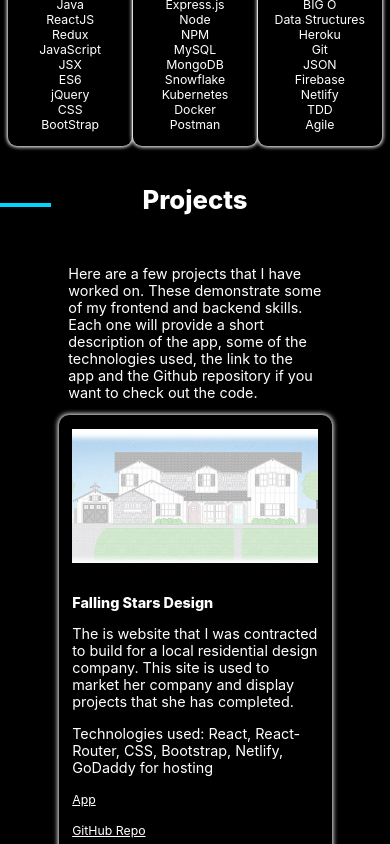
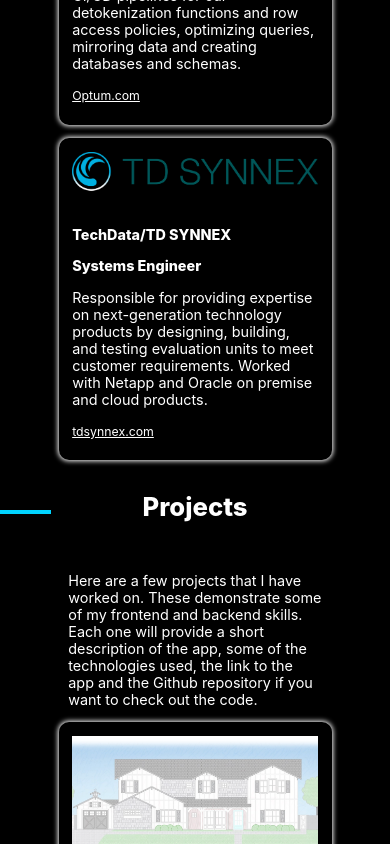
Before and after one commit to Bearpaw11/cbportfolio, a React (Create React App) app: page / in a window 390 px wide. Shown: the part 1560-2404 px from the top of the page. Built offline with nearby package versions, Linux system fonts and the light colour scheme.

Commit message:
added experience section and updated projects

```diff
--- a/src/App.js
+++ b/src/App.js
@@ -4,6 +4,7 @@
 import Home from './components/Home/Home'
 import Contact from './components/Contact/Contact'
 import Projects from './components/Projects/Projects'
+import Experience from './components/Experience/Experience'
 
 const App = () => {
   return (
@@ -11,8 +12,9 @@
       <Navbar/>
       <Home/>
       <About/>
+      <Experience/>
+      <Projects/>
       <Skills/>
-      <Projects />
       <Contact/>
     </div>
   )
--- /dev/null
+++ b/src/components/Experience/Experience.js
@@ -0,0 +1,49 @@
+import classes from "./Experience.module.css";
+import PageHeader from "../PageHeader/PageHeader";
+import optum from '../../images/optum.png'
+import TD from '../../images/TD.png'
+
+const Apps = (thumbnail, title, jobTitle, description, siteLink) => {
+  return (
+    <div className={classes.AppContainer}>
+      <div className={classes.Thumbnail}>
+        <img src={thumbnail} alt="thumbnail"></img>
+      </div>
+      <div className={classes.Text}>
+        <p className={classes.Title}>{title}</p>
+        <p className={classes.Title}>{jobTitle}</p>
+        <p>{description}</p>
+        <p>{siteLink}</p>
+      </div>
+    </div>
+  )
+}
+
+const optumTitle ="United Heath Group/Optum"
+const optumJobTitle = "Full Stack Engineer"
+const optumDescription="Responsible for helping our technology teams with their software and database needs. Responsibilities include, creating CI/CD pipelines for our detokenization functions and row access policies, optimizing queries, mirroring data and creating databases and schemas."
+const optumLink= <a href="https://Optum.com" target="_blank">Optum.com</a>
+
+const TDTitle= "TechData/TD SYNNEX"
+const TDJobTitle = "Systems Engineer"
+const TDdescription = "Responsible for providing expertise on next-generation technology products by designing, building, and testing evaluation units to meet customer requirements. Worked with Netapp and Oracle on premise and cloud products."
+const TDlink =  <a href="https://www.tdsynnex.com/na/us//" target="_blank">tdsynnex.com</a>
+
+
+
+
+const Projects = () => {
+  return (
+    <div className={classes.Projects} id="projects">
+      <PageHeader title={"Experience"} />
+      <div className={classes.Content}>
+        <div className={classes.Apps}>
+          {Apps(optum, optumTitle, optumJobTitle, optumDescription, optumLink)}
+          {Apps(TD, TDTitle, TDJobTitle, TDdescription, TDlink)}
+        </div>
+      </div>
+    </div>
+  );
+};
+
+export default Projects;
--- /dev/null
+++ b/src/components/Experience/Experience.module.css
@@ -0,0 +1,77 @@
+.Projects {
+  background-color: black;
+}
+
+.Projects .Paragraph {
+  width :65%
+}
+
+.Projects .AppContainer .Thumbnail img {
+  max-width:489px;
+  width: 100%;
+}
+
+.Projects .Apps .AppContainer {
+  display: flex;
+  background: black;
+  margin-bottom: 5%;
+  height:100%;
+  align-items: center;
+  border-radius: 10px;
+  box-shadow: 0px 0px 5px 1px white;
+}
+
+.Projects .Apps {
+  width: 70%;
+}
+
+.Projects .Content {
+  display: flex;
+  flex-direction: column;
+  align-items: center
+
+}
+
+.Projects .AppContainer .Text {
+  padding:2.5%;
+  padding-right: 2.5%;
+  width: 45%;
+  height:95%
+}
+
+.Projects .AppContainer .Text .Title {
+  font-weight: 800;
+}
+
+.Projects .AppContainer .Thumbnail {
+  padding: 2.5% 2.5% 2.5% 2.5%;
+  position: relative;
+  width:45%;
+}
+
+@media (max-width:756px ) {
+  .Projects .Apps .AppContainer {
+    flex-direction: column;
+
+  }
+
+  .Projects .Apps .Text {
+    width: 80%;
+  }
+    .Projects .Apps .Thumbnail {
+      width: 80%;
+      padding-top: 5%;
+    }
+}
+
+@media (max-width:500px ) {
+
+
+  .Projects .Apps .Text {
+    width: 90%;
+  }
+    .Projects .Apps .Thumbnail {
+      width: 90%;
+      padding-top: 5%;
+    }
+}
--- a/src/components/Projects/Projects.js
+++ b/src/components/Projects/Projects.js
@@ -34,20 +34,6 @@
 const speechLink = <a href="https://speechtherapyapp.herokuapp.com/" target='-blank'>App</a>
 const speechGithub =  <a href="https://github.com/Bearpaw11/speech_app/" target="_blank">GitHub Repo</a>
 
-const bottomsupTitle= "Bottoms Up"
-const bottomsupDescription = "This is a Full Stack social media app aimed at those who have an interest in consuming adult libations, whether at home or out and about, painting the town red! "
-const bottomsupTechnologies = "Technologies used: Node.js, express, bcrypt, Passport, MySQL, sequelize, CSS, Bootstrap, Heroku"
-const bottomsupLink = <a href="https://bottoms-up-app.herokuapp.com/" target='-blank'>App</a>
-const bottomsupGithub = <a href="https://github.com/zace118/BottomsUp" target="_blank">GitHub Repo</a>
-
-const weatherTitle= "Weather Dashboard"
-const weatherDescription = "Enter a city in the search box and the current weather pops up including a 5 day forecast. The five most recent cities are saved in local stoarge and shown on the page."
-const weatherTechnologies = "Technologies used: HTML, CSS, JavaScript, jQuery, OpenWeatherMap API and moment.js"
-const weatherLink = <a href="https://bearpaw11.github.io/Unit_06_Weather_Dashboard/" target='-blank'> App</a>
-const weatherGithub = <a href="https://github.com/Bearpaw11/Unit_06_Weather_Dashboard" target="_blank">GitHub Repo</a>
-
-
-
 
 const Projects = () => {
   return (
@@ -66,8 +52,6 @@
         <div className={classes.Apps}>
           {Apps(fallingStars, fallingStarsTitle, fallingStarsDescription, fallingStarsTechnologies, fallingStarsLink, fallingStarsGithub)}
           {Apps(speech, speechTitle, speechDescription, speechTechnologies, speechLink, speechGithub)}
-          {Apps(bottomsup, bottomsupTitle, bottomsupDescription, bottomsupTechnologies, bottomsupLink, bottomsupGithub)}
-          {Apps(weather, weatherTitle, weatherDescription, weatherTechnologies, weatherLink, weatherGithub)}
         </div>
       </div>
     </div>
```
Also changed, not shown: src/images/TD.png (added), src/images/optum.png (added).
